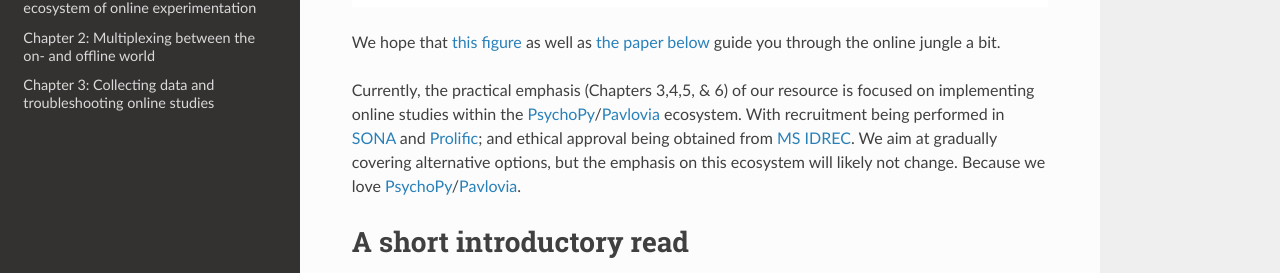
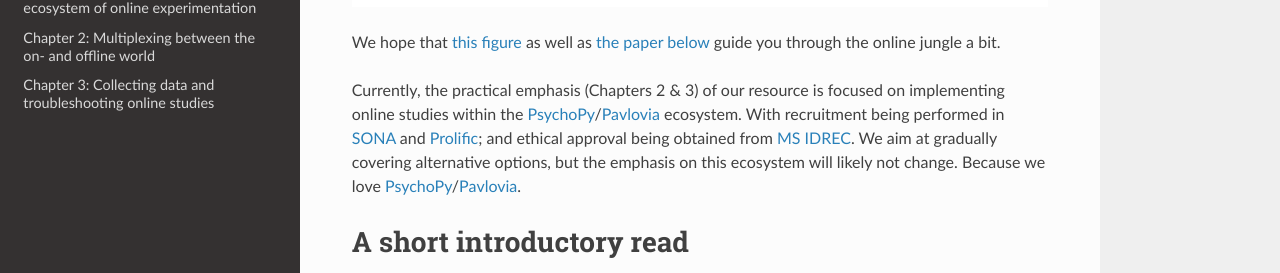
Before and after one commit to onlinews/online_ws, an MkDocs documentation site: the page built from docs/index.md, in a window 1280 px wide and 900 px high, scrolled down 1416 px. Shown: the part 177-450 px from the top of the window. Built offline with MkDocs 1.6.1, drawn with Linux system fonts in a browser that asks for light colours; nearby versions of some CDN libraries.

Commit message:
change chaptering

```diff
--- a/docs/index.md
+++ b/docs/index.md
@@ -24,7 +24,7 @@
 
 We hope that [this figure](https://online-ws.readthedocs.io/en/latest/Ch_1_GettingStarted/#1-the-ecosystem-of-online-studies) as well as [the paper below](https://online-ws.readthedocs.io/en/latest/#a-short-introductory-read) guide you through the online jungle a bit.
 
-Currently, the practical emphasis (Chapters 3,4,5, & 6) of our resource is focused on implementing online studies within the [PsychoPy](https://psychopy.org/)/[Pavlovia](https://pavlovia.org/docs/home/about) ecosystem. With recruitment being performed in [SONA](https://opr.sona-systems.com) and [Prolific](https://www.prolific.co/); and ethical approval being obtained from [MS IDREC](https://researchsupport.admin.ox.ac.uk/governance/ethics/committees/msidrec). We aim at gradually covering alternative options, but the emphasis on this ecosystem will likely not change. Because we love [PsychoPy](https://psychopy.org/)/[Pavlovia](https://pavlovia.org/docs/home/about).
+Currently, the practical emphasis (Chapters 2 & 3) of our resource is focused on implementing online studies within the [PsychoPy](https://psychopy.org/)/[Pavlovia](https://pavlovia.org/docs/home/about) ecosystem. With recruitment being performed in [SONA](https://opr.sona-systems.com) and [Prolific](https://www.prolific.co/); and ethical approval being obtained from [MS IDREC](https://researchsupport.admin.ox.ac.uk/governance/ethics/committees/msidrec). We aim at gradually covering alternative options, but the emphasis on this ecosystem will likely not change. Because we love [PsychoPy](https://psychopy.org/)/[Pavlovia](https://pavlovia.org/docs/home/about).
 
 # A short introductory read
 Before embarking on the chapters in this resource, we recommend reading this [short introductory paper](https://doi.org/10.31234/osf.io/tr76d) ([Sauter, Draschkow, & Mack, 2020](https://doi.org/10.31234/osf.io/tr76d)). We hope that this will provide a brief overview of basic concepts, as well as outline the different software solutions available to researchers.
```
